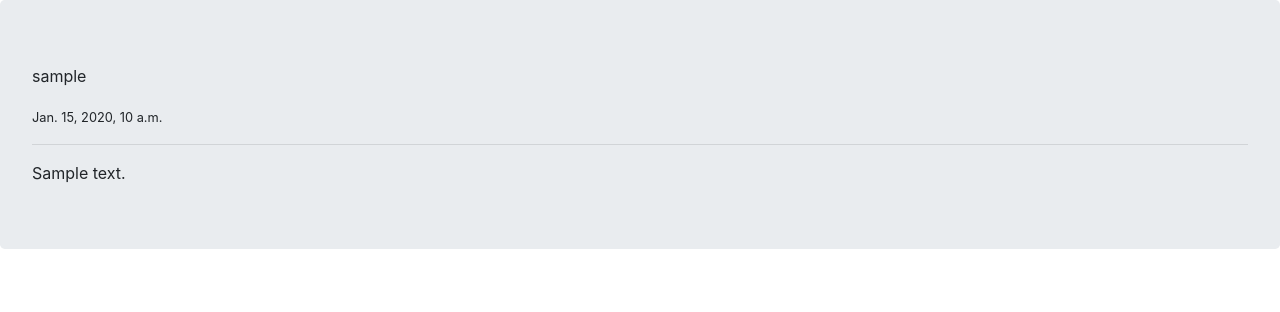
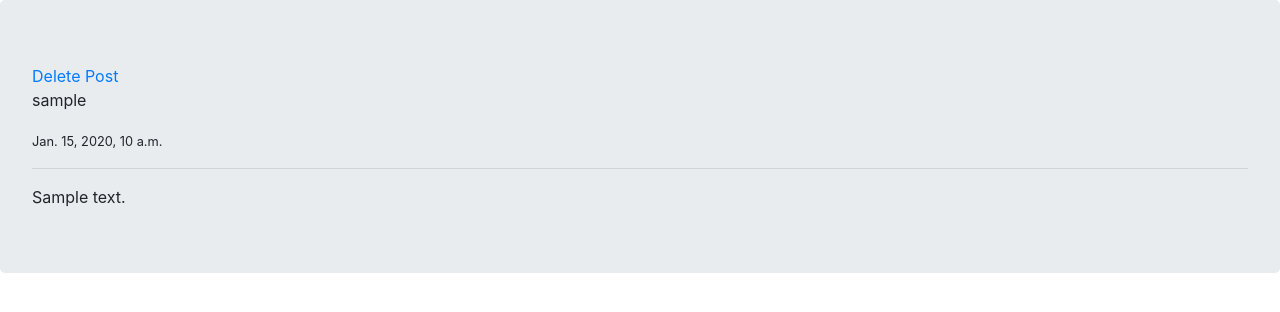
Before and after one commit to ParadoX9798/SocialMedia, a Django app: a page that uses post/templates/post/post_detail.html in a window 1280 px wide. Shown: the part 56-368 px from the top of the page. Run offline with Django 3.2, Linux system fonts and the light colour scheme; a user stored in the database is signed in; tables that the repository leaves empty hold one stand-in row (values such as "Sample post").

Commit message:
delete post

```diff
--- a/post/templates/post/post_detail.html
+++ b/post/templates/post/post_detail.html
@@ -3,6 +3,9 @@
     @{{ post.user }}
 {% endblock title %}
 {% block content %}
+    {% if request.user.is_authenticated and request.user.id == post.user.id%}
+        <a href="{% url "post:delete_post" post.user.id post.id %}">Delete Post</a>
+    {% endif %}
     <p>{{  post.user}}</p>
 
     <small>{{ post.created }} </small>
--- a/post/urls.py
+++ b/post/urls.py
@@ -6,6 +6,7 @@ app_name = 'post'
 urlpatterns = [
     path('', views.all_posts, name="all_posts"),
     path('<int:year>/<int:month>/<int:day>/<slug:slug>/', views.post_detail, name="post_detail"),
-    path("add_post/<int:id>/", views.add_post, name="add_post")
+    path("add_post/<int:id>/", views.add_post, name="add_post"),
+    path("delete_post/<int:user_id>/<int:post_id>/", views.delete_post, name="delete_post")
 
 ]
--- a/post/views.py
+++ b/post/views.py
@@ -4,6 +4,7 @@ from .forms import PostForm
 from django.contrib import messages
 from django.utils.text import slugify
 from django.contrib.auth.decorators import login_required
+from django.contrib.auth.models import User
 
 
 def all_posts(request):
@@ -34,3 +35,15 @@ def add_post(request, id):
         return render(request, 'post/add_post.html', {"form": form})
     else:
         return redirect("post:all_posts")
+
+
+@login_required
+def delete_post(request, user_id, post_id):
+    if user_id == request.user.id:
+        user = get_object_or_404(User, id=user_id)
+        post = get_object_or_404(Post, user=user, id=post_id)
+        post.delete()
+        messages.success(request, "Your Post Deleted Successfully!", "success")
+        return redirect("accounts:user_dashboard", user_id)
+    else :
+        return redirect("post:all_posts")
```
